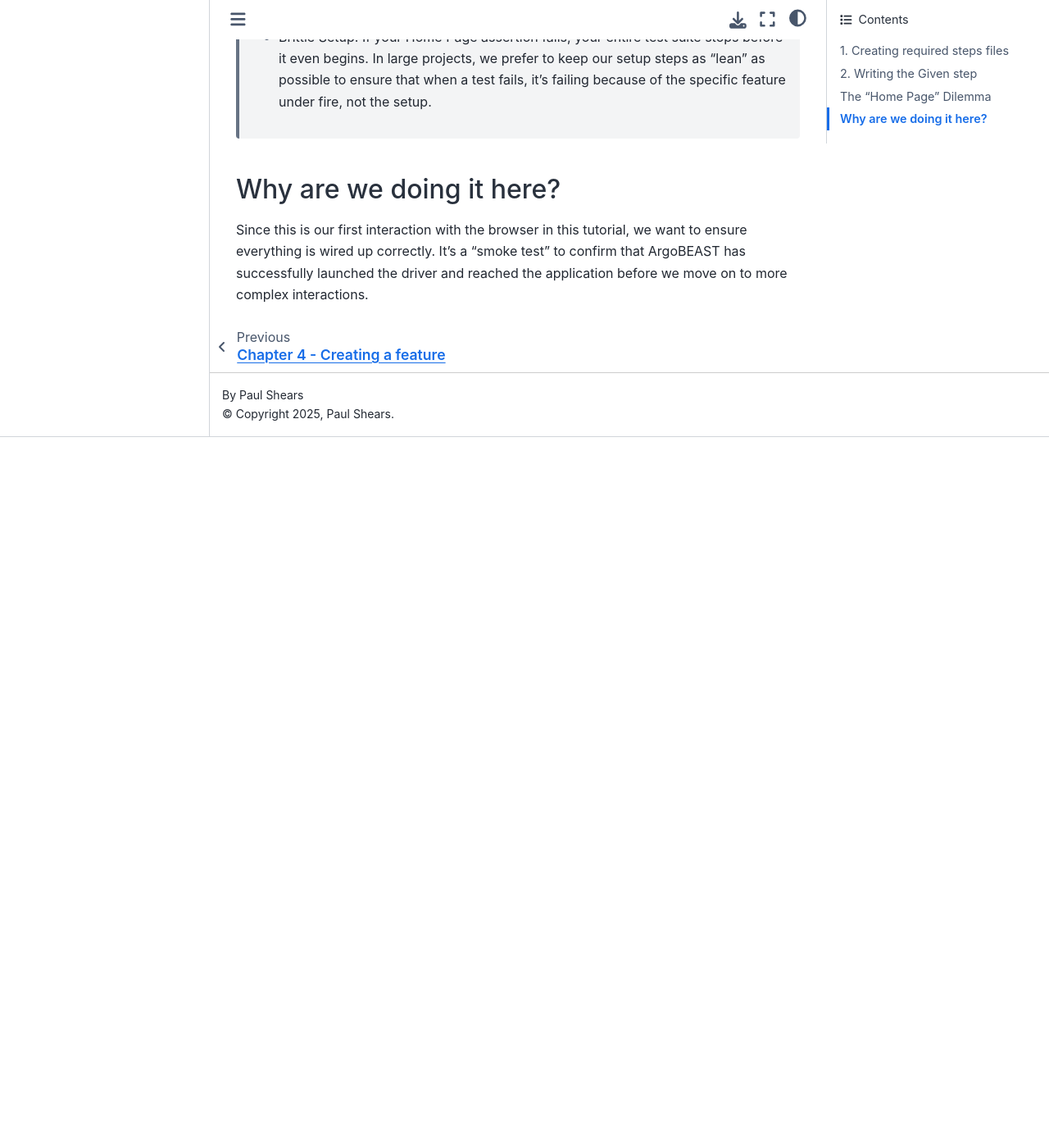
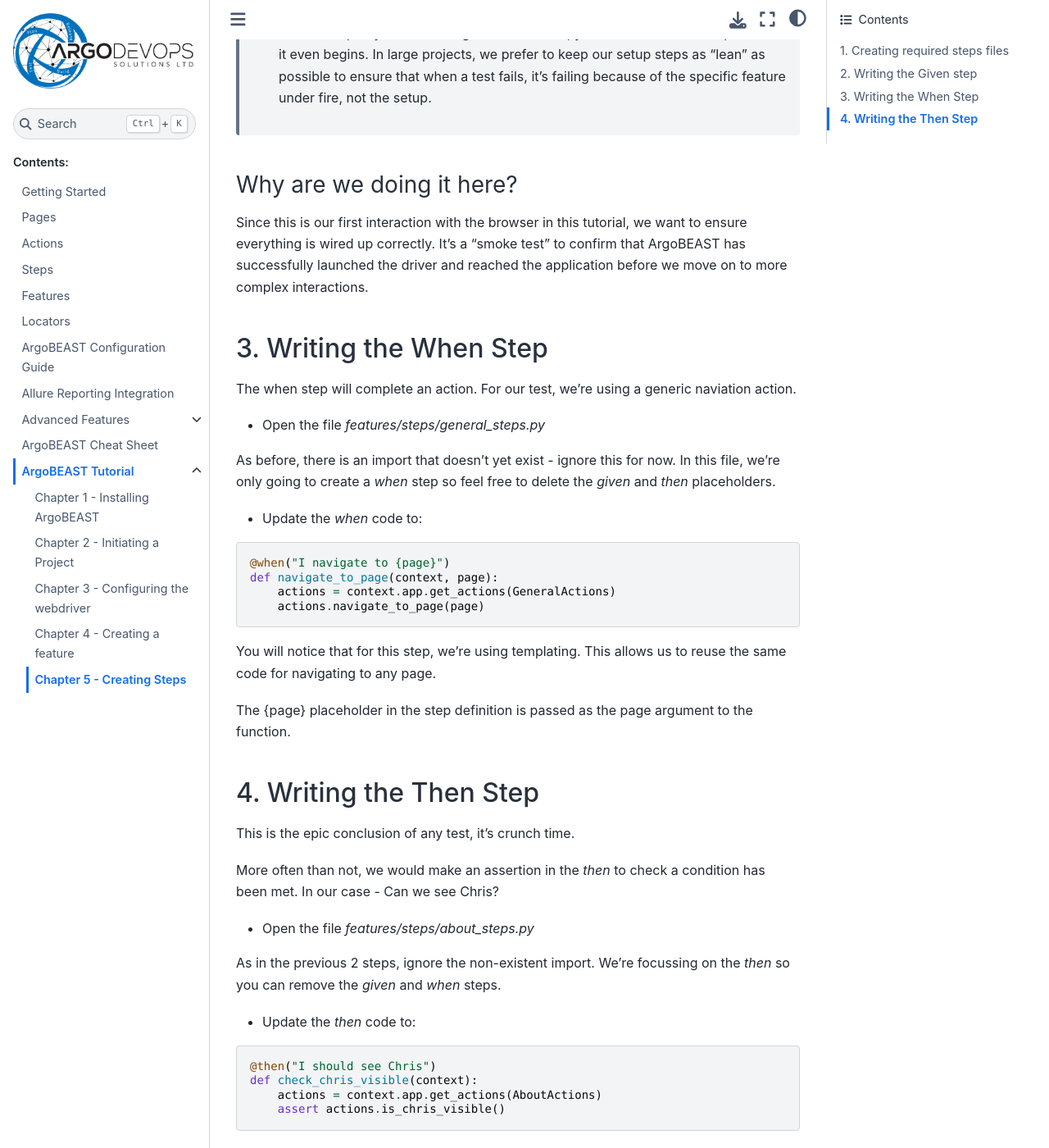
Before and after one commit to argodevops/ArgoBEAST, a Sphinx documentation site: the page built from docs/source/tutorial/5_creating_steps.rst, in a window 1280 px wide and 1400 px high, scrolled down 2260 px. Shown: the whole window at 82% size. Built offline with Sphinx 7.4.7 and the Sphinx Book theme 1.1.4, drawn with Linux system fonts in a browser that asks for light colours; before the commit the page ends 2793 px from its top, so only the background shows below that; some of the changed text lies outside the part shown.

Commit message:
chore: written steps

```diff
--- a/docs/source/tutorial/5_creating_steps.rst
+++ b/docs/source/tutorial/5_creating_steps.rst
@@ -1,5 +1,5 @@
 Chapter 5 - Creating Steps
-==========================
+##########################
 
 In the previous chapter, we created a feature file. This defined the steps that we'll need for the test to run.
 
@@ -8,7 +8,7 @@
 They have been written to give us an opportunity to explore the Page Object Model (POM) that ArgoBEAST uses.
 
 1. Creating required steps files
---------------------------------
+********************************
 
 **Given I am on the argo home page**
 
@@ -35,7 +35,7 @@
    argobeast create steps about
 
 2. Writing the Given step
--------------------------
+*************************
 
 - Open the file `features/steps/home_steps.py`
 
@@ -70,7 +70,7 @@
    def on_home_page(context):
        actions = context.app.get_actions(HomeActions)
 
-- Next we'll add an assertion along with an expectation to confirm we're on the home page.
+- Next we'll add an assertion along with an expectation to confirm we're on the home page. add the following to the method.
 
 .. code-block:: python
 
@@ -99,3 +99,46 @@
 -------------------------
 
 Since this is our first interaction with the browser in this tutorial, we want to ensure everything is wired up correctly. It's a "smoke test" to confirm that ArgoBEAST has successfully launched the driver and reached the application before we move on to more complex interactions.
+
+
+3. Writing the When Step
+************************
+
+The when step will complete an action. For our test, we're using a generic naviation action.
+
+- Open the file `features/steps/general_steps.py`
+
+As before, there is an import that doesn't yet exist - ignore this for now. In this file, we're only going to create a `when` step so feel free to delete the `given` and `then` placeholders.
+
+- Update the `when` code to:
+
+.. code-block:: python
+
+    @when("I navigate to {page}")
+    def navigate_to_page(context, page):
+        actions = context.app.get_actions(GeneralActions)
+        actions.navigate_to_page(page)
+
+You will notice that for this step, we're using templating. This allows us to reuse the same code for navigating to any page.
+
+The {page} placeholder in the step definition is passed as the page argument to the function.
+
+4. Writing the Then Step
+************************
+
+This is the epic conclusion of any test, it's crunch time.
+
+More often than not, we would make an assertion in the `then` to check a condition has been met. In our case - Can we see Chris?
+
+- Open the file `features/steps/about_steps.py`
+
+As in the previous 2 steps, ignore the non-existent import. We're focussing on the `then` so you can remove the `given` and `when` steps.
+
+- Update the `then` code to:
+
+.. code-block:: python
+
+   @then("I should see Chris")
+   def check_chris_visible(context):
+       actions = context.app.get_actions(AboutActions)
+       assert actions.is_chris_visible()
```
